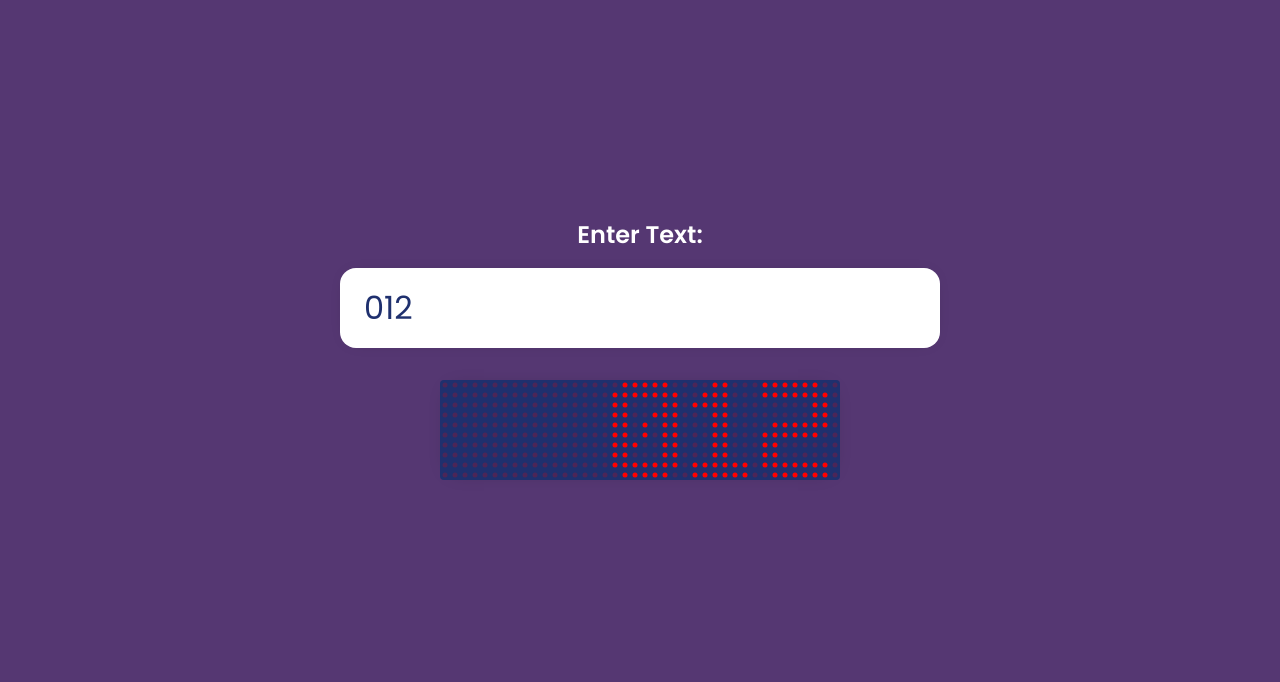
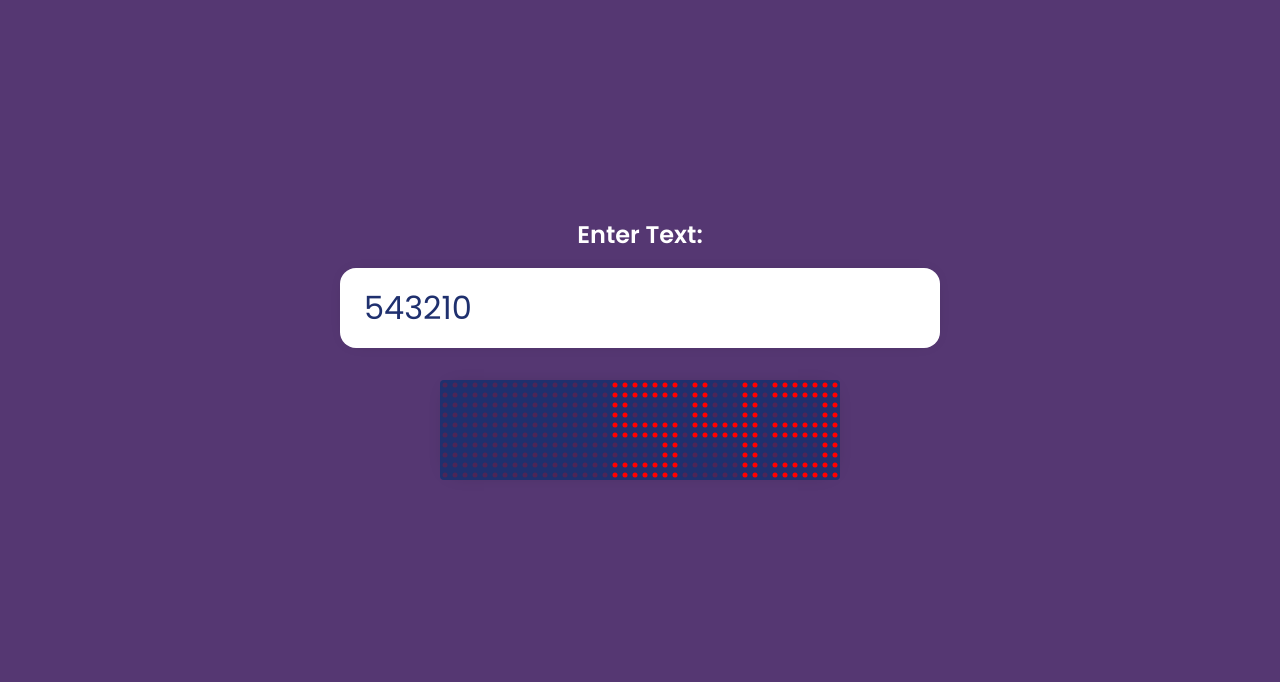
Before and after one commit to kundanb/scroled, a plain HTML site: page index.html in a window 1280 px wide. Both pictures are taken after a click on the button 640 px from the left and 408 px from the top of the page. Shown: the top 682 px of the page. Drawn offline with Linux system fonts and the light colour scheme.

Commit message:
added chars

```diff
--- a/index.html
+++ b/index.html
@@ -35,7 +35,7 @@
             <div class="label">Enter Text:</div>
 
             <div class="text-input-cont">
-              <input type="text" value="012" />
+              <input type="text" value="543210" />
             </div>
 
             <div class="canvas-cont">
```
Also changed, not shown: js/ground.js (+1 -1 lines).
